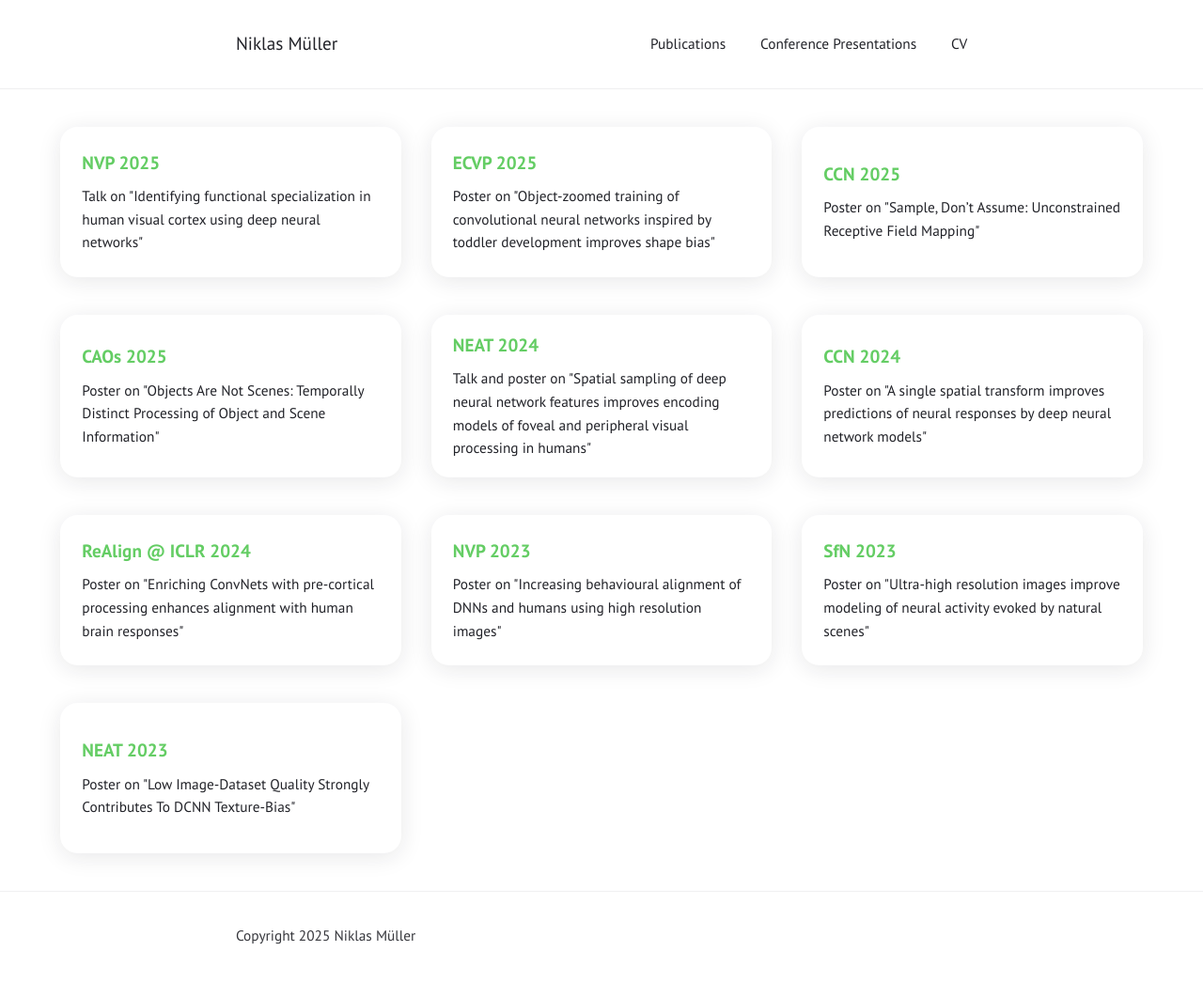
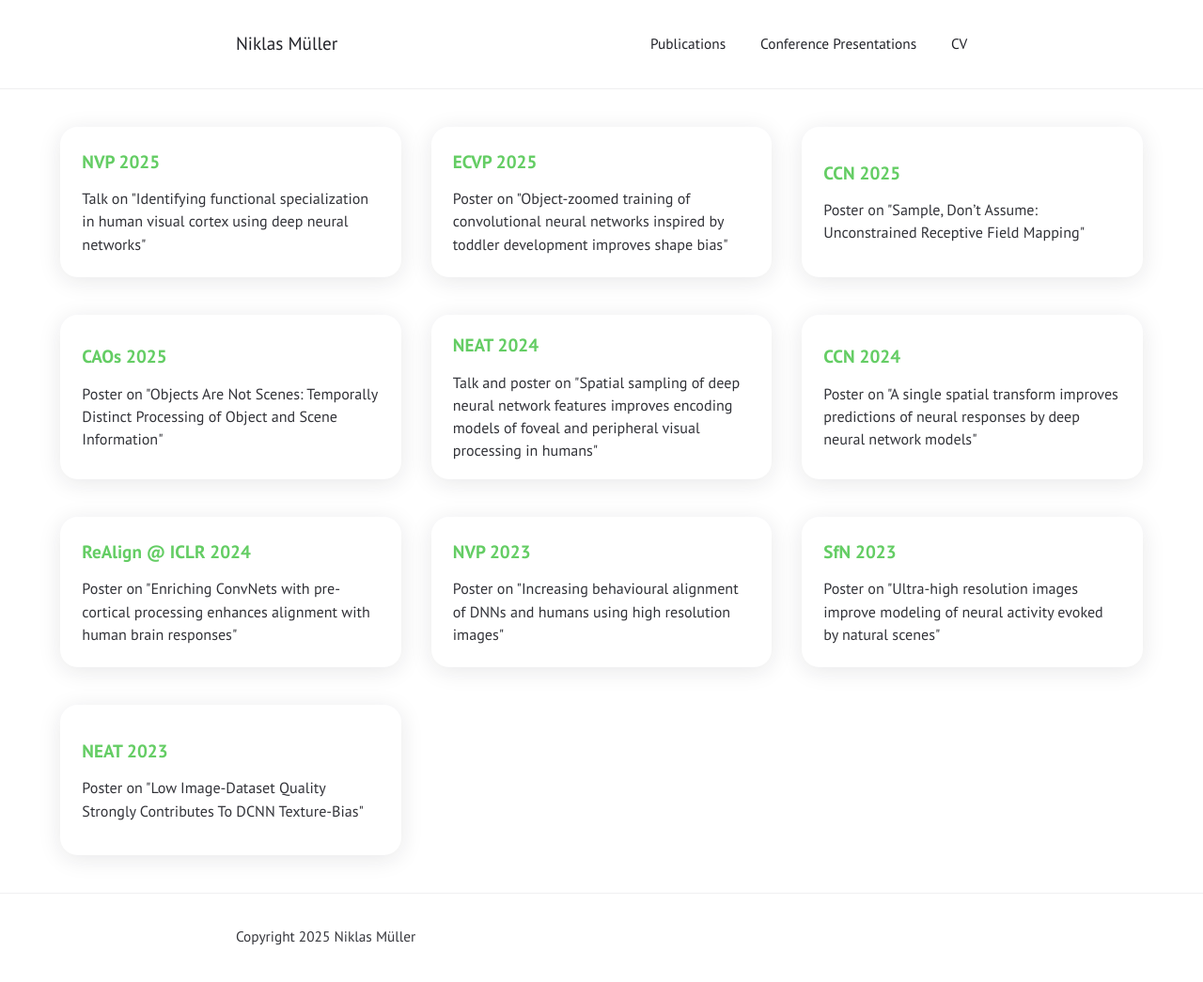
Before and after one commit to niklas-mueller/niklas-mueller.github.io, a Jekyll site: the page built from conference_presentations.md, in a window 1280 px wide. Shown: the whole page at 94% size. Built offline with Jekyll 4.4.1, drawn with Linux system fonts in a browser that asks for light colours.

Commit message:
fix for dark theme

```diff
--- a/_includes/conference_presentations.html
+++ b/_includes/conference_presentations.html
@@ -15,7 +15,7 @@
           <span class="fancy-post-date"><i class="fa-regular fa-calendar"></i> {{ post.date | date: '%b %d, %Y' }}</span>
         </div> -->
         {% if post.topic %}
-          <div class="fancy-post-topic">{{ post.type }} on "{{ post.topic }}"</div>
+          <div class="fancy-post-desc">{{ post.type }} on "{{ post.topic }}"</div>
         {% endif %}
         <!-- {% if post.description %}
           <div class="fancy-post-desc">{{ post.description | strip_html | truncate: 120 }}</div>
```
